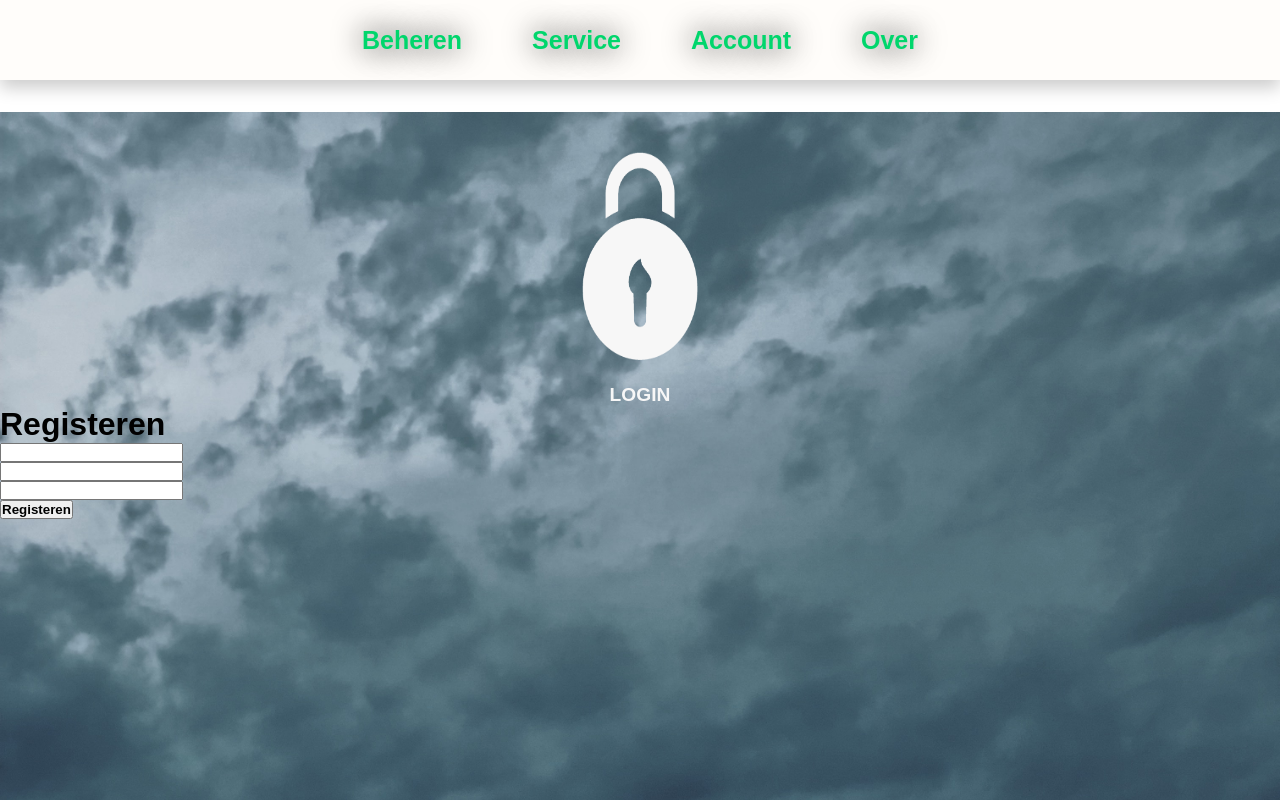
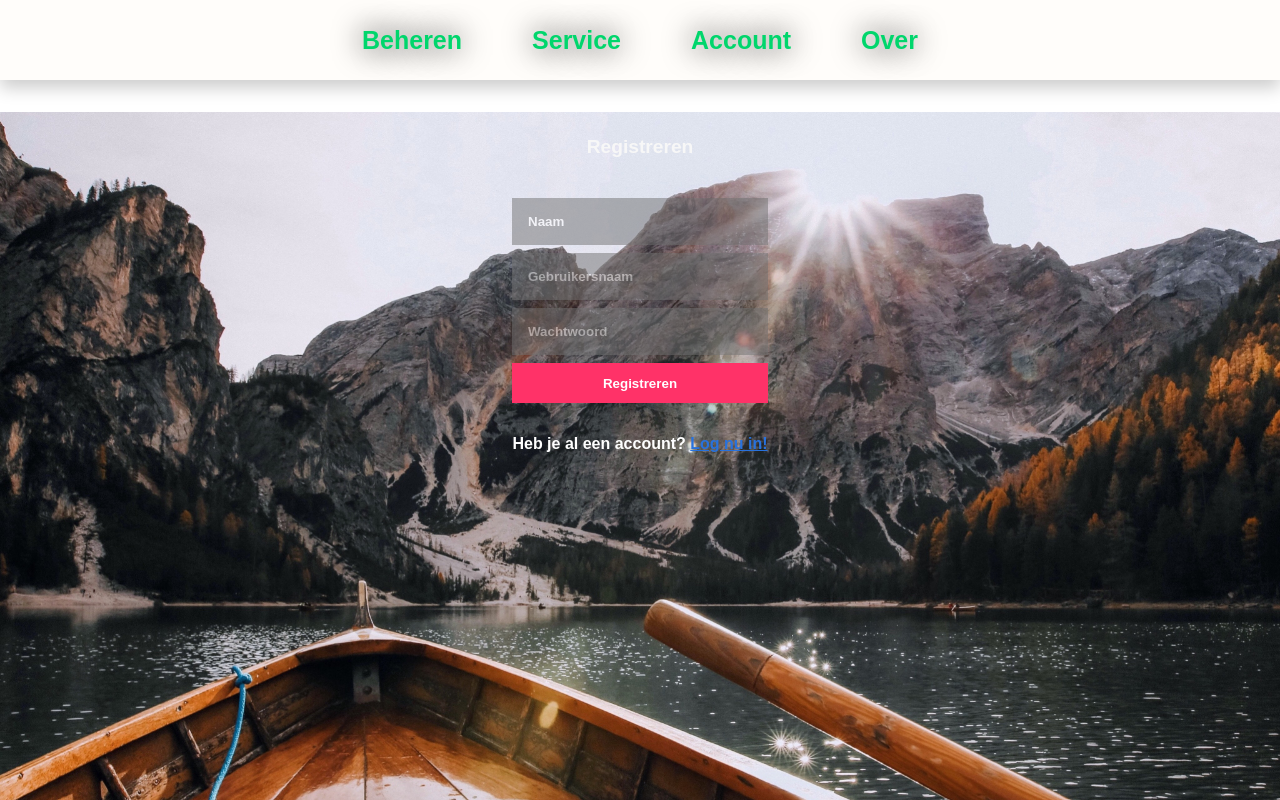
Before and after one commit to ililuab/Book-and-Go, a PHP site: page /main/account_registreren.php in a window 1280 px wide. Run offline with PHP 8.4, Linux system fonts and the light colour scheme; some web fonts are replaced.

Commit message:
inloggen, registreren changes

```diff
--- a/css/styles.css
+++ b/css/styles.css
@@ -822,7 +822,7 @@ svg {
   width: 100%;
   height: 86vh;
   display: flex;
-  background-image: url("../media/pexels-guilherme-rossi-1755683.jpg");
+  background-image: url("../media/pexels-tobi-675764.jpg");
   width: 100%;
   background-size: cover;
   left: 0;
@@ -866,10 +866,12 @@ svg {
 
 .account-inloggen-form-input {
   background-color: #717171;
-  opacity: 0.4;
+  opacity: 0.5;
   border: none;
   color: white;
   width: 20vw;
+  padding: 2vh;
+  margin-bottom: 1vh;
 }
 
 .account-inloggen-form-submit {
@@ -878,9 +880,32 @@ svg {
   color: white;
   width: 20vw;
   height: 5vh;
+  cursor: pointer;
 
 }
 
 ::placeholder {
   color: white;
 }
+
+.account-inloggen-form-input::placeholder {
+  color: white;
+  opacity: 1;
+}
+
+.account-geenaccount {
+  text-align: center;
+  padding-top: 4vh;
+  color: white;
+}
+
+.account-geenaccounthref {
+  color: #2872dd;
+  text-decoration: underline;
+}
+
+@media only screen and (max-width: 1285px) {
+  .account-img {
+    display: none;
+  }
+}
--- a/main/account.php
+++ b/main/account.php
@@ -63,20 +63,22 @@ include_once('../includes/connect.php')
                     <div class="account-login-inner">Inloggen</div>
                 </div>
                 <div class="account-inloggen-form">
-                    <form action="inloggen.php" method="post">
+                    <form class='account_login' action="account_inloggen.php" method="post">
                         <div>
                             <input class="account-inloggen-form-input" type="text" name="username" id="username" value="" placeholder="Gebruikersnaam" />
                         </div>
                         <div>
-                            <input  class='account-inloggen-form-input' type="password" name="password" id="password" value="" placeholder="Wachtwoord" />
+                            <input class='account-inloggen-form-input' type="password" name="password" id="password" value="" placeholder="Wachtwoord" />
                         </div>
                         <div>
                             <input class='account-inloggen-form-submit' type="submit" name="submitBtnLogin" id="submitBtnLogin" value="Inloggen" />
                         </div>
                     </form>
                 </div>
+                <div class='account-geenaccount'>Heb je geen account? <a class='account-geenaccounthref' href="account_registreren.php">Meld je nu aan!</a></div>
 
             </div>
+
         </div>
 
 
--- a/main/account_registreren.php
+++ b/main/account_registreren.php
@@ -60,26 +60,26 @@ include_once('../includes/connect.php')
             <div class="account-bg-inner">
                 <div class="account-img"><img class='account-img-inner' src="../media/loginimage.png" alt="Slot"></div>
                 <div class="account-login">
-                    <div class="account-login-inner">LOGIN</div>
+                    <div class="account-login-inner">Registreren</div>
                 </div>
                 <!-- REGISTERFORM -->
-                <div class='account-registreren-form'>
+                <div class='account-inloggen-form'>
                     <form action="registreren.php" method="post">
-                        <h1>Registeren</h1>
                         <div>
-                            <input type="text" class="" name="name" placeholder="Naam" />
+                            <input type="text" class="account-inloggen-form-input" name="name" placeholder="Naam" />
                         </div>
                         <div>
-                            <input type="text" class="" name="username" placeholder="Gebruikersnaam" />
+                            <input type="text" class="account-inloggen-form-input" name="username" placeholder="Gebruikersnaam" />
                         </div>
                         <div>
-                            <input type="password" class="" name="password" placeholder="Wachtwoord" />
+                            <input type="password" class="account-inloggen-form-input" name="password" placeholder="Wachtwoord" />
                         </div>
                         <div>
-                            <button name="registeren">Registeren</button>
+                            <input class='account-inloggen-form-submit' type="submit" name="registreren" value="Registreren" />
                         </div>
                     </form>
                 </div>
+                <div class='account-geenaccount'>Heb je al een account? <a class='account-geenaccounthref' href="account_registreren.php">Log nu in!</a></div>
 
             </div>
         </div>
--- a/main/locaties.php
+++ b/main/locaties.php
@@ -10,7 +10,7 @@
     <link rel="preconnect" href="https://fonts.gstatic.com" crossorigin>
     <link rel="icon" href="../media/BookAndGoLogo.jpg" type="image/gif" sizes="16x16">
     <link href="https://fonts.googleapis.com/css2?family=Open+Sans&display=swap" rel="stylesheet">
-    <title>Book And Go</title>
+    <title>Locaties</title>
 </head>
 
 <body>
--- a/main/over_ons.php
+++ b/main/over_ons.php
@@ -10,7 +10,7 @@
     <link rel="preconnect" href="https://fonts.gstatic.com" crossorigin>
     <link rel="icon" href="../media/BookAndGoLogo.jpg" type="image/gif" sizes="16x16">
     <link href="https://fonts.googleapis.com/css2?family=Open+Sans&display=swap" rel="stylesheet">
-    <title>Book And Go</title>
+    <title>Over ons</title>
 </head>
 
 <body class="body_over-ons">
```
Also changed, not shown: main/registreren.php (+13 -17 lines), main/account_inloggen.php (renamed from main/inloggen.php), media/pexels-tobi-675764.jpg (added).
